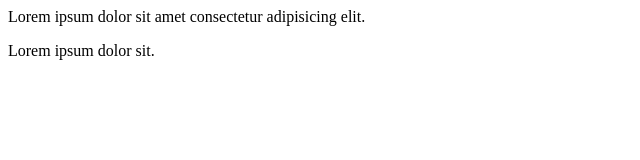
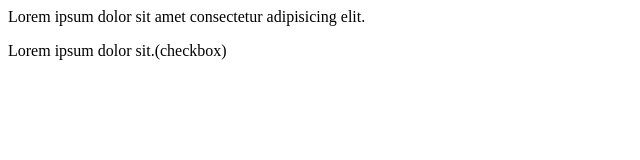
Before and after one commit to LikhithaVK/Localrepo, a plain HTML site: page index.html in a window 1280 px wide. Shown: the full height of the page, 0-640 px from the left. Drawn offline with Linux system fonts and the light colour scheme.

```diff
--- a/index.html
+++ b/index.html
@@ -1,2 +1,2 @@
 <p>Lorem ipsum dolor sit amet consectetur adipisicing elit.</p>
-<p>Lorem ipsum dolor sit.</p>
+<p>Lorem ipsum dolor sit.(checkbox)</p>
```
